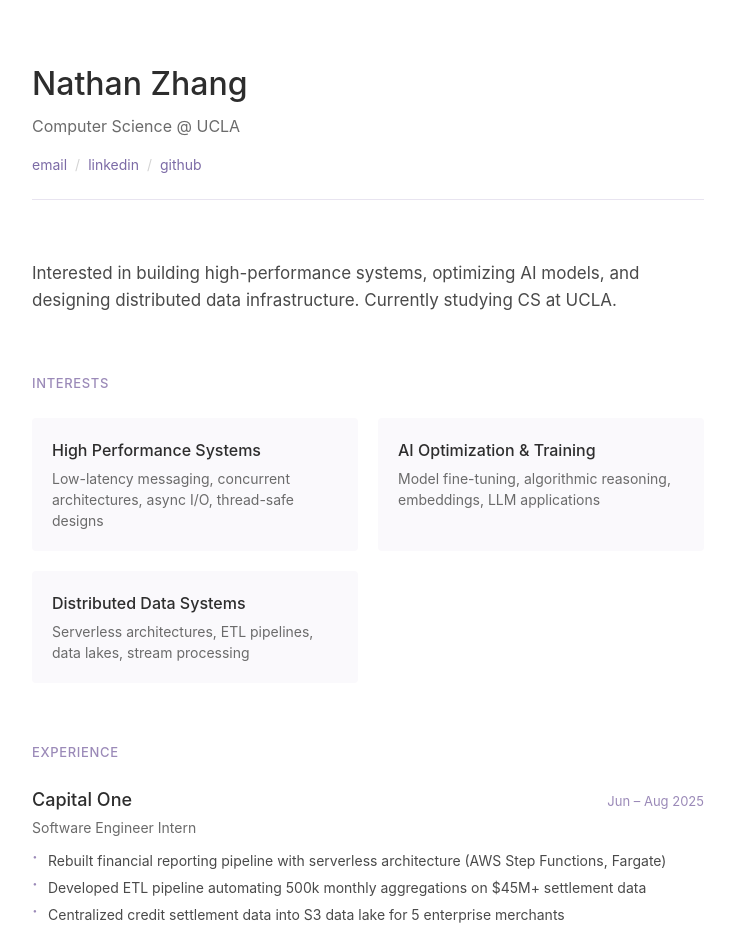
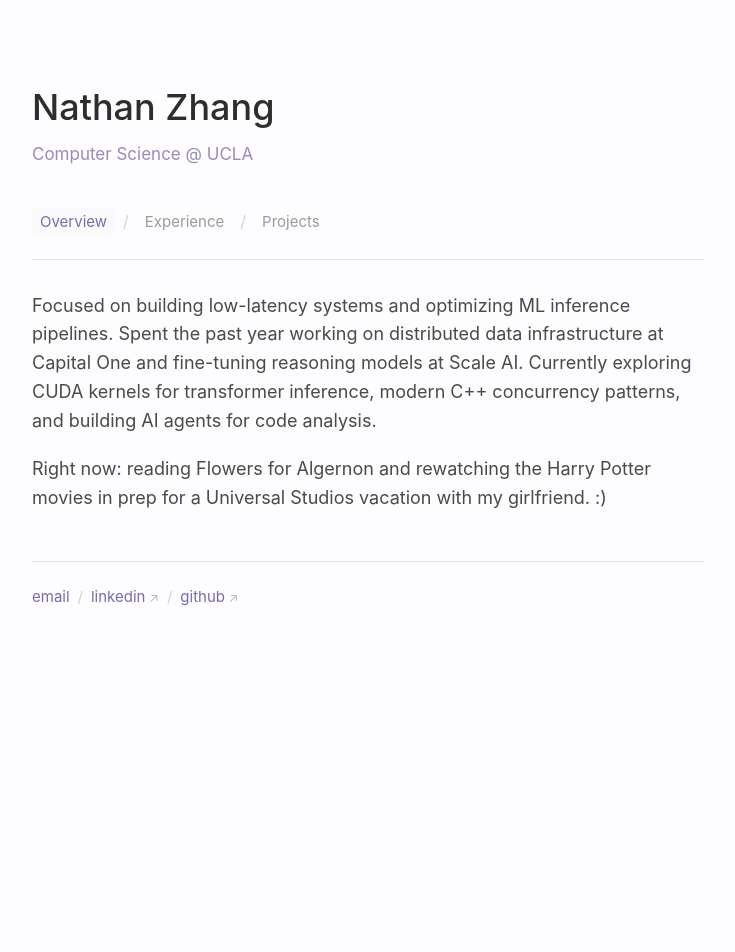
Before and after one commit to nathanplt/nathan-zhang, a Next.js app: page / in a window 1280 px wide. Shown: the top 952 px of the page, without its empty margins (272-1007 px from the left). After the commit the page ends 800 px from the top, so only its background shows below. Built offline with nearby package versions, Linux system fonts and the light colour scheme.

Commit message:
add tab navigation and more styling

```diff
--- a/app/globals.css
+++ b/app/globals.css
@@ -1,6 +1,35 @@
 @tailwind base;
 @tailwind components;
 @tailwind utilities;
+
+:root {
+  /* Spacing System (8px scale) */
+  --space-1: 4px;
+  --space-2: 8px;
+  --space-3: 12px;
+  --space-4: 16px;
+  --space-5: 20px;
+  --space-6: 24px;
+  --space-8: 32px;
+  --space-10: 40px;
+  --space-12: 48px;
+  --space-16: 64px;
+  --space-20: 80px;
+
+  /* Color System */
+  --gray-900: #1a1a1a;
+  --gray-800: #2d2d2d;
+  --gray-600: #4a4a4a;
+  --gray-500: #6b6b6b;
+  --gray-400: #9b9b9b;
+  --gray-300: #d4d4d4;
+  --gray-200: #e8e4f0;
+  --gray-100: #f3f0f8;
+  --gray-50: #faf9fc;
+
+  --purple-500: #7c6ba6;
+  --purple-400: #9b8ab8;
+}
 
 * {
   margin: 0;
@@ -11,8 +40,8 @@
 body {
   font-family: -apple-system, BlinkMacSystemFont, "Segoe UI", "Roboto", "Oxygen", "Ubuntu", "Cantarell", sans-serif;
   line-height: 1.5;
-  background-color: #ffffff;
-  color: #2d2d2d;
+  background-color: #fdfcfe;
+  color: var(--gray-800);
   -webkit-font-smoothing: antialiased;
   -moz-osx-font-smoothing: grayscale;
 }
@@ -20,127 +49,151 @@ body {
 .container {
   max-width: 720px;
   margin: 0 auto;
-  padding: 60px 24px;
+  padding: var(--space-20) var(--space-6);
 }
 
 /* Header */
 header {
-  margin-bottom: 60px;
-  padding-bottom: 24px;
-  border-bottom: 1px solid #e8e4f0;
+  margin-bottom: var(--space-10);
+  padding-bottom: 0;
+  border-bottom: none;
 }
 
 h1 {
-  font-size: 32px;
+  font-size: 36px;
   font-weight: 500;
-  margin-bottom: 6px;
-  color: #2d2d2d;
+  margin-bottom: var(--space-2);
+  color: var(--gray-800);
 }
 
 .subtitle {
-  font-size: 16px;
-  color: #6b6b6b;
-  margin-bottom: 12px;
+  font-size: 17px;
+  color: var(--purple-400);
 }
 
-.contact {
-  font-size: 14px;
-  margin-top: 16px;
+/* Tabs Navigation */
+.tabs {
+  display: flex;
+  gap: 0;
+  margin-bottom: var(--space-8);
+  padding-bottom: var(--space-6);
+  border-bottom: 1px solid var(--gray-200);
+  align-items: center;
 }
 
-.contact a {
-  color: #7c6ba6;
+.tab {
+  background: none;
+  border: none;
+  padding: var(--space-1) var(--space-2);
+  font-size: 15px;
+  font-weight: 400;
+  color: var(--gray-400);
+  cursor: pointer;
+  transition: all 0.2s ease;
+  font-family: inherit;
   text-decoration: none;
+  border-radius: 4px;
+  margin: 0;
 }
 
-.contact a:hover {
-  opacity: 0.7;
+.tab:hover {
+  color: var(--purple-500);
+  background: var(--gray-50);
 }
 
-.contact span {
-  margin: 0 8px;
-  color: #d4d4d4;
+.tab:focus-visible {
+  outline: 2px solid var(--purple-500);
+  outline-offset: 2px;
+}
+
+.tab.active {
+  color: var(--purple-500);
+  background: var(--gray-50);
+}
+
+.separator {
+  display: inline-block;
+  margin-left: var(--space-2);
+  margin-right: var(--space-2);
+  color: var(--gray-300);
+}
+
+.tab-content {
+  animation: fadeIn 0.15s ease-in;
+}
+
+@keyframes fadeIn {
+  from {
+    opacity: 0;
+  }
+  to {
+    opacity: 1;
+  }
 }
 
 /* About */
-.about {
-  margin-bottom: 60px;
+.about p {
+  font-size: 18px;
+  line-height: 1.6;
+  color: var(--gray-600);
+  margin-bottom: var(--space-5);
 }
 
-.about p {
-  font-size: 17px;
-  line-height: 1.6;
-  color: #4a4a4a;
+.about p:last-child {
+  margin-bottom: 0;
 }
 
 /* Sections */
 section {
-  margin-bottom: 60px;
+  margin-bottom: var(--space-12);
 }
 
 h2 {
-  font-size: 13px;
+  font-size: 14px;
   font-weight: 500;
   text-transform: uppercase;
   letter-spacing: 0.05em;
-  color: #9b8ab8;
-  margin-bottom: 24px;
+  color: var(--purple-400);
+  margin-bottom: var(--space-6);
 }
 
-/* Interests */
-.interest-grid {
-  display: grid;
-  grid-template-columns: repeat(auto-fit, minmax(220px, 1fr));
-  gap: 20px;
-}
-
-.interest-item {
-  padding: 20px;
-  background: #faf9fc;
-  border-radius: 4px;
-}
-
-.interest-item h3 {
-  font-size: 16px;
-  font-weight: 500;
-  margin-bottom: 6px;
-  color: #2d2d2d;
-}
-
-.interest-item p {
-  color: #6b6b6b;
-  font-size: 14px;
-  line-height: 1.5;
-}
 
 /* Timeline */
 .timeline-item {
-  margin-bottom: 36px;
+  margin-bottom: var(--space-10);
+  padding-left: var(--space-4);
+  padding-right: var(--space-4);
+  border-left: 2px solid var(--gray-200);
+  transition: border-color 0.2s ease;
+}
+
+.timeline-item:hover {
+  border-left-color: var(--purple-400);
 }
 
 .timeline-header {
   display: flex;
   justify-content: space-between;
   align-items: baseline;
-  margin-bottom: 4px;
+  margin-bottom: var(--space-1);
 }
 
 .timeline-item h3 {
-  font-size: 18px;
+  font-size: 19px;
   font-weight: 500;
-  color: #2d2d2d;
+  color: var(--gray-800);
 }
 
 .period {
-  font-size: 13px;
-  color: #9b8ab8;
+  font-size: 14px;
+  color: var(--purple-400);
   white-space: nowrap;
 }
 
 .role {
-  color: #6b6b6b;
-  font-size: 14px;
-  margin-bottom: 12px;
+  color: var(--gray-500);
+  font-size: 15px;
+  margin-bottom: var(--space-3);
 }
 
 .timeline-item ul {
@@ -149,82 +202,121 @@ h2 {
 }
 
 .timeline-item li {
-  color: #4a4a4a;
-  font-size: 14px;
-  margin-bottom: 6px;
-  padding-left: 16px;
+  color: var(--gray-600);
+  font-size: 15px;
+  line-height: 1.6;
+  margin-bottom: var(--space-2);
+  padding-left: var(--space-4);
   position: relative;
 }
 
 .timeline-item li:before {
-  content: '·';
+  content: '•';
   position: absolute;
   left: 0;
-  color: #9b8ab8;
-  font-size: 20px;
-  line-height: 14px;
+  top: -1px;
+  color: var(--purple-400);
+  font-size: 15px;
+  line-height: 1.6;
 }
 
 /* Projects */
 .project-grid {
   display: grid;
-  gap: 16px;
+  gap: var(--space-6);
 }
 
 .project-item {
   display: block;
-  padding: 20px;
-  background: #faf9fc;
+  padding: var(--space-5);
+  background: transparent;
+  border: 1px solid var(--gray-200);
   border-radius: 4px;
   text-decoration: none;
-  transition: background 0.2s ease;
+  transition: all 0.2s ease;
+  cursor: pointer;
 }
 
 .project-item:hover {
-  background: #f3f0f8;
+  border-color: var(--purple-400);
+  background: var(--gray-50);
+}
+
+.project-item:focus-visible {
+  outline: 2px solid var(--purple-500);
+  outline-offset: 2px;
 }
 
 .project-item h3 {
   font-size: 17px;
   font-weight: 500;
-  margin-bottom: 6px;
-  color: #2d2d2d;
+  color: var(--gray-800);
+  margin: 0 0 var(--space-2) 0;
 }
 
 .tech-stack {
-  font-size: 12px;
-  color: #9b8ab8;
-  margin-bottom: 10px;
+  font-size: 13px;
+  color: var(--purple-400);
+  margin-bottom: var(--space-3);
 }
 
 .project-item p:last-child {
-  color: #6b6b6b;
-  font-size: 14px;
+  color: var(--gray-600);
+  font-size: 15px;
   line-height: 1.5;
   margin: 0;
 }
 
 /* Footer */
 footer {
-  margin-top: 80px;
-  padding-top: 24px;
-  border-top: 1px solid #e8e4f0;
-  text-align: center;
+  margin-top: var(--space-10);
+  padding-top: var(--space-6);
+  border-top: 1px solid var(--gray-200);
 }
 
-footer p {
-  font-size: 13px;
-  color: #9b9b9b;
+.footer-links {
+  font-size: 15px;
+}
+
+.footer-links a {
+  color: var(--purple-500);
+  text-decoration: none;
+  transition: opacity 0.2s ease;
+}
+
+.footer-links a[target="_blank"]::after {
+  content: ' ↗';
+  font-size: 0.85em;
+  opacity: 0.5;
+}
+
+.footer-links a:hover {
+  opacity: 0.7;
+}
+
+.footer-links a:focus-visible {
+  outline: 2px solid var(--purple-500);
+  outline-offset: 2px;
+  border-radius: 2px;
+}
+
+.footer-links span {
+  margin: 0 var(--space-2);
+  color: var(--gray-300);
 }
 
 /* Responsive */
 @media (max-width: 640px) {
   .container {
-    padding: 40px 20px;
+    padding: var(--space-10) var(--space-5);
   }
 
   h1 {
-    font-size: 28px;
+    font-size: 32px;
+  }
+
+  .tab {
+    font-size: 14px;
   }
 
   .timeline-header {
@@ -233,10 +325,6 @@ footer p {
   }
 
   .period {
-    margin-top: 4px;
-  }
-
-  .interest-grid {
-    grid-template-columns: 1fr;
+    margin-top: var(--space-1);
   }
 }
--- a/app/page.tsx
+++ b/app/page.tsx
@@ -1,4 +1,10 @@
+'use client';
+
+import { useState } from 'react';
+
 export default function Home() {
+  const [activeTab, setActiveTab] = useState<'overview' | 'experience' | 'projects'>('overview');
+
   const experiences = [
     {
       company: 'Capital One',
@@ -36,82 +42,82 @@ export default function Home() {
     {
       title: 'Low-Latency Messaging System',
       tech: 'C++, Boost.Asio, ZeroMQ, Concurrency',
-      description: 'High-throughput pub/sub messaging system with thread-safe concurrent architecture using thread pools, async I/O, and atomic operations. Includes benchmarking harness for latency and throughput measurement.'
+      description: 'High-throughput pub/sub messaging system with thread-safe concurrent architecture using thread pools, async I/O, and atomic operations. Benchmarked at <1ms p99 latency.',
+      github: 'https://github.com/nathanplt'
+    },
+    {
+      title: 'Code Review Agent',
+      tech: 'Python, FastAPI, Kafka, PostgreSQL, pgvector, Docker',
+      description: 'PR review agent with GitHub Apps integration generating code-diff summaries and inline comments. Implements security detection and uses vector search with pgvector embeddings for pattern matching.',
+      github: 'https://github.com/nathanplt'
     },
     {
       title: 'Locus (Meta AI Hackathon – 3rd Place)',
       tech: 'VR, Cesium API, Qwen-VL, Stable Diffusion, Python',
-      description: 'AI-powered VR storyboarding tool for filmmakers to explore real-world locations and generate cinematic storyboards. Integrates image-to-text analysis, prompt optimization, and scene synthesis pipelines.'
-    },
-    {
-      title: 'Code Review Agent',
-      tech: 'Python, FastAPI, Kafka, PostgreSQL, pgvector, Docker',
-      description: 'PR review agent with GitHub Apps integration generating code-diff summaries and inline comments. Implements security detection and uses vector search with pgvector embeddings for pattern matching.'
+      description: 'AI-powered VR storyboarding tool for filmmakers to explore real-world locations and generate cinematic storyboards. Integrates image-to-text analysis, prompt optimization, and scene synthesis pipelines.',
+      github: 'https://github.com/nathanplt'
     },
     {
       title: 'Intelligent Document Search Engine',
       tech: 'Python, BM25, Sentence Transformers, FastAPI, PostgreSQL',
-      description: 'Hybrid dense–sparse retrieval engine combining BM25 ranking with transformer embeddings. Supports semantic search, custom relevance scoring, and metadata filtering for fast document discovery.'
+      description: 'Hybrid dense–sparse retrieval engine combining BM25 ranking with transformer embeddings. Supports semantic search, custom relevance scoring, and metadata filtering for fast document discovery.',
+      github: 'https://github.com/nathanplt'
     },
     {
       title: 'Security Footage Analysis System',
       tech: 'Python, OpenCV, YOLOv8, FastAPI',
-      description: 'Real-time computer vision pipeline for multi-camera video feeds, performing motion tracking, object detection, and automated event classification through RESTful APIs.'
+      description: 'Real-time computer vision pipeline for multi-camera video feeds, performing motion tracking, object detection, and automated event classification through RESTful APIs.',
+      github: 'https://github.com/nathanplt'
     },
     {
       title: 'Bill-Splitting App',
       tech: 'React Native, Node.js, Express, PostgreSQL, AWS',
-      description: 'Receipt parsing automation with AWS Textract OCR. Features QR tab sharing, payment integration (PayPal/Venmo), and loan tracking on a Node.js backend.'
+      description: 'Receipt parsing automation with AWS Textract OCR. Features QR tab sharing, payment integration (PayPal/Venmo), and loan tracking on a Node.js backend.',
+      github: 'https://github.com/nathanplt'
     }
   ];
 
-  const interests = [
-    {
-      title: 'High Performance Systems',
-      description: 'Low-latency messaging, concurrent architectures, async I/O, thread-safe designs'
-    },
-    {
-      title: 'AI Optimization & Training',
-      description: 'Model fine-tuning, algorithmic reasoning, embeddings, LLM applications'
-    },
-    {
-      title: 'Distributed Data Systems',
-      description: 'Serverless architectures, ETL pipelines, data lakes, stream processing'
-    }
-  ];
 
   return (
     <div className="container">
       <header>
         <h1>Nathan Zhang</h1>
         <p className="subtitle">Computer Science @ UCLA</p>
-        <div className="contact">
-          <a href="mailto:nlzhang@ucla.edu">email</a>
-          <span>/</span>
-          <a href="https://www.linkedin.com/in/nathan-zhang-718422269/" target="_blank" rel="noopener noreferrer">linkedin</a>
-          <span>/</span>
-          <a href="https://github.com/nathanplt" target="_blank" rel="noopener noreferrer">github</a>
-        </div>
       </header>
 
+      <nav className="tabs">
+        <button
+          className={`tab ${activeTab === 'overview' ? 'active' : ''}`}
+          onClick={() => setActiveTab('overview')}
+        >
+          Overview
+        </button>
+        <span className="separator" aria-hidden="true">/</span>
+        <button
+          className={`tab ${activeTab === 'experience' ? 'active' : ''}`}
+          onClick={() => setActiveTab('experience')}
+        >
+          Experience
+        </button>
+        <span className="separator" aria-hidden="true">/</span>
+        <button
+          className={`tab ${activeTab === 'projects' ? 'active' : ''}`}
+          onClick={() => setActiveTab('projects')}
+        >
+          Projects
+        </button>
+      </nav>
+
+      <div className="tab-content">
+        {activeTab === 'overview' && (
           <section className="about">
-        <p>Interested in building high-performance systems, optimizing AI models, and designing distributed data infrastructure. Currently studying CS at UCLA.</p>
+            <p>Focused on building low-latency systems and optimizing ML inference pipelines. Spent the past year working on distributed data infrastructure at Capital One and fine-tuning reasoning models at Scale AI. Currently exploring CUDA kernels for transformer inference, modern C++ concurrency patterns, and building AI agents for code analysis.</p>
+            <p>Right now: reading Flowers for Algernon and rewatching the Harry Potter movies in prep for a Universal Studios vacation with my girlfriend. :)</p>
           </section>
+        )}
 
-      <section className="interests">
-        <h2>Interests</h2>
-        <div className="interest-grid">
-          {interests.map((interest, idx) => (
-            <div key={idx} className="interest-item">
-              <h3>{interest.title}</h3>
-              <p>{interest.description}</p>
-            </div>
-          ))}
-        </div>
-      </section>
-
+        {activeTab === 'experience' && (
           <section className="experience">
-        <h2>Experience</h2>
             <div className="timeline">
               {experiences.map((exp, idx) => (
                 <div key={idx} className="timeline-item">
@@ -129,22 +135,37 @@ export default function Home() {
               ))}
             </div>
           </section>
+        )}
 
+        {activeTab === 'projects' && (
           <section className="projects">
-        <h2>Projects</h2>
             <div className="project-grid">
               {projects.map((project, idx) => (
-            <div key={idx} className="project-item">
+                <a
+                  key={idx}
+                  href={project.github}
+                  target="_blank"
+                  rel="noopener noreferrer"
+                  className="project-item"
+                >
                   <h3>{project.title}</h3>
                   <p className="tech-stack">{project.tech}</p>
                   <p>{project.description}</p>
-            </div>
+                </a>
               ))}
             </div>
           </section>
+        )}
+      </div>
 
       <footer>
-        <p>&copy; 2025 Nathan Zhang</p>
+        <div className="footer-links">
+          <a href="mailto:nlzhang@ucla.edu">email</a>
+          <span>/</span>
+          <a href="https://www.linkedin.com/in/nathan-zhang-718422269/" target="_blank" rel="noopener noreferrer">linkedin</a>
+          <span>/</span>
+          <a href="https://github.com/nathanplt" target="_blank" rel="noopener noreferrer">github</a>
+        </div>
       </footer>
     </div>
   );
```
Also changed, not shown: 1 other file (tests, documents, lock files or other folders). Lines whose indentation alone changed are shown as unchanged.
